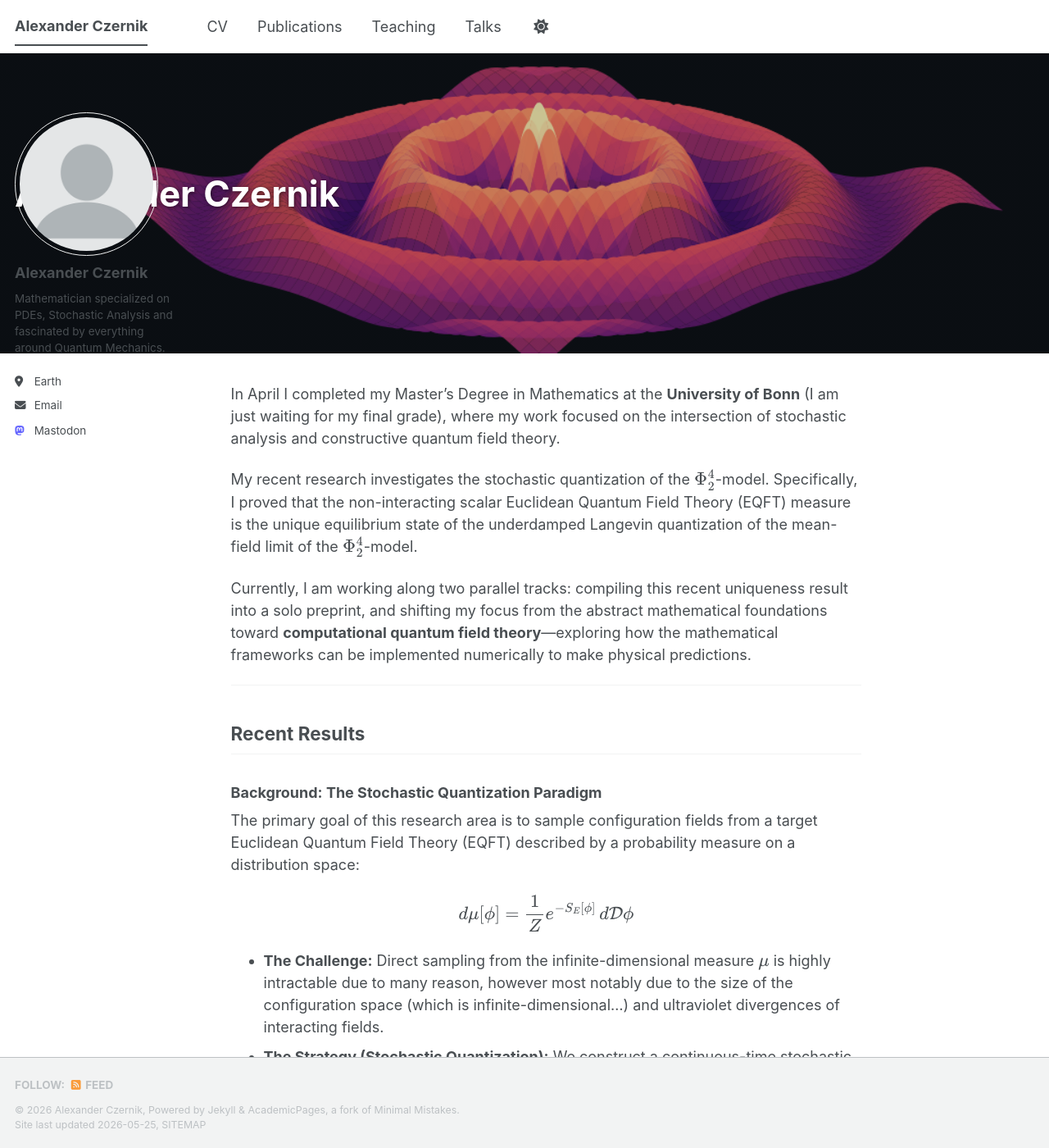
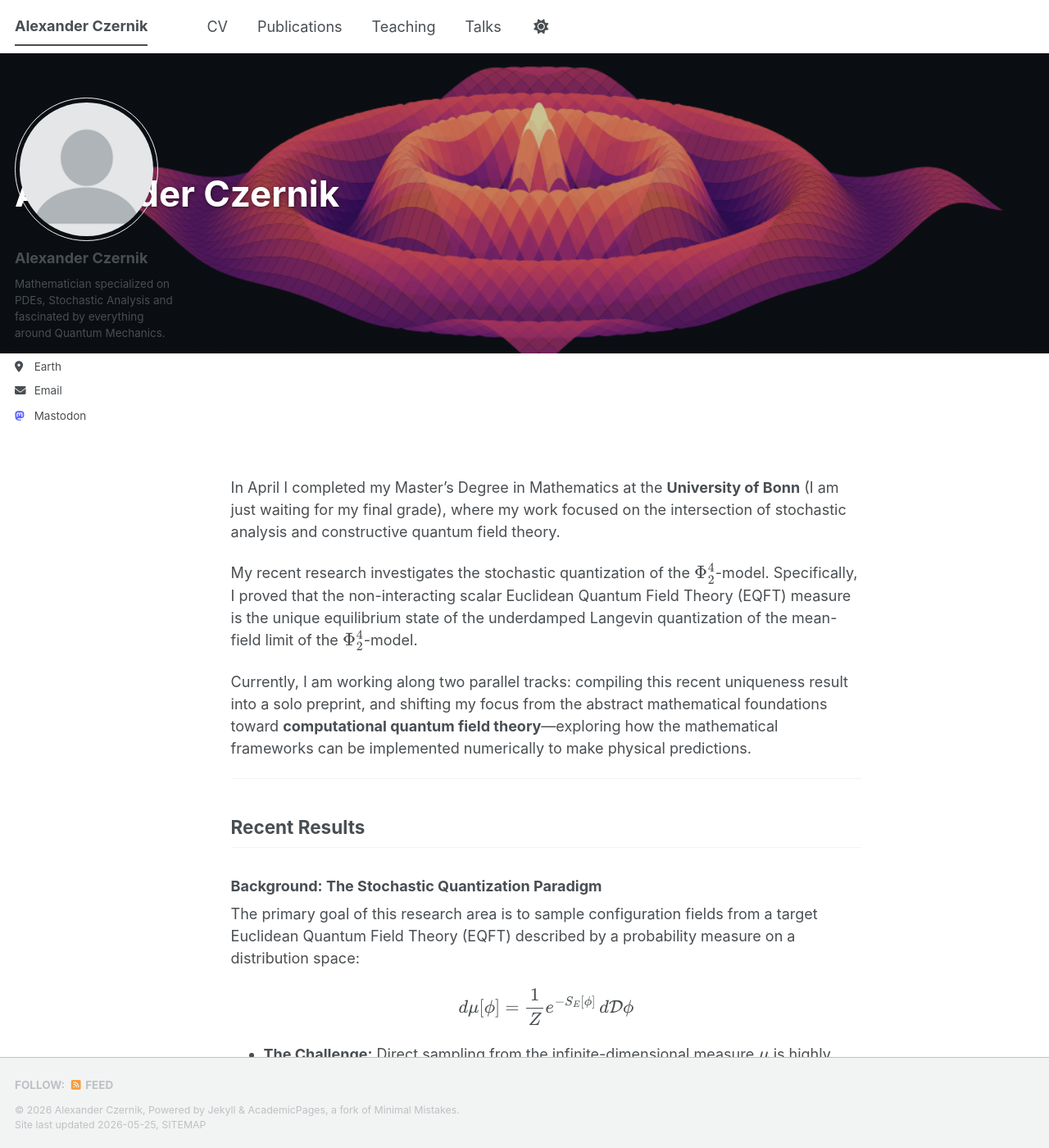
Before and after one commit to alexanderczernik/alexanderczernik.github.io, a Jekyll site: the page built from _pages/about.md, in a window 1280 px wide and 1400 px high. Shown: the whole window at 82% size. Built offline with Jekyll 4.4.1, drawn with Linux system fonts in a browser that asks for light colours; a script bundle is joined from its source files by our own code; library files that are not in the unit come from our copies.

Commit message:
Increase top margin for main container to 150px

```diff
--- a/_includes/head/custom.html
+++ b/_includes/head/custom.html
@@ -25,13 +25,9 @@
 #main {
     display: block !important;
     clear: both !important;
-    margin-top: 30px !important; /* Adjust this value if you need more spacing */
+    margin-top: 150px !important; /* Adjust this value if you need more spacing */
 }
 
-/* 3. Corrected syntax for the sticky sidebar */
-.sidebar.sticky {
-    margin-top: 2em !important;
-}
 </style>
 
 <!-- end custom head snippets -->
```
